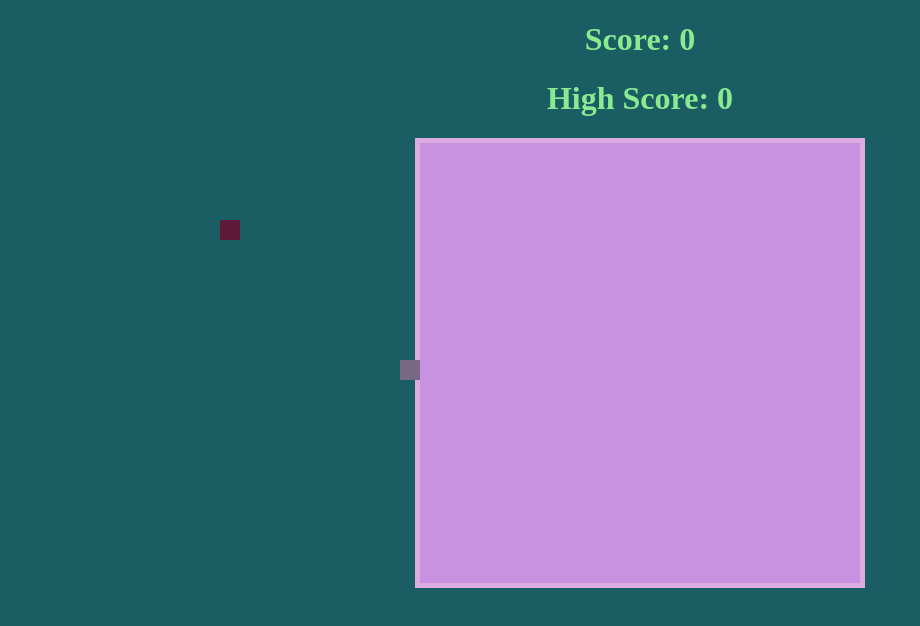
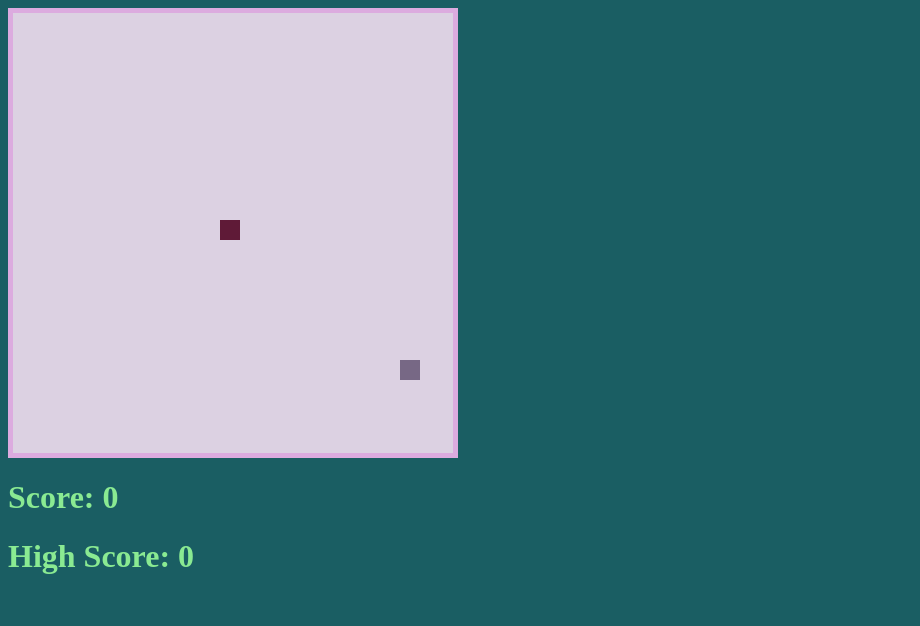
Before and after one commit to SusannahDonoghue/SusannahDonoghue.github.io, a plain HTML site: page asd-projects/snake/index.html in a window 1280 px wide. Shown: the whole page, without its empty margins (0-920 px from the left). Drawn offline with Linux system fonts and the light colour scheme.

```diff
--- a/asd-projects/snake/index.css
+++ b/asd-projects/snake/index.css
@@ -7,13 +7,11 @@
   width: 440px;
   height: 440px;
   border: 5px solid #DCABDF;
-  background-color: #C792DF;
-  margin: auto;
+  background-color: #dcd1e2;
 }
 
 #score, #highScore {
   color: #8AEA92;
-  text-align: center;
 }
 
 .snake, .apple {
--- a/asd-projects/snake/index.html
+++ b/asd-projects/snake/index.html
@@ -8,9 +8,9 @@
     <link rel="stylesheet" type="text/css" href="index.css" />
   </head>
   <body>
+    <div id = "board"></div>
     <h1 id = "score">Score: 0</h1>
     <h1 id = "highScore">High Score: 0</h1>
-    <div id = "board"></div>
   </body>
 
   <!-- Link index.js here -->
--- a/asd-projects/snake/index.js
+++ b/asd-projects/snake/index.js
@@ -139,15 +139,14 @@
 
   HINT: What will the row and column of the snake's head be if this were the case?
   */
+  console.log(snake.head.row);
+  console.log(snake.head.column)
+
   if (snake.head.row > ROWS) {
     return true;
   } else if (snake.head.row < 0) {
     return true;
-  } else {
-    return false;
-  }
-
-  if (snake.head.column > COLUMNS) {
+  } else if (snake.head.column > COLUMNS) {
     return true;
   } else if (snake.head.column < 0) {
     return true;
```
